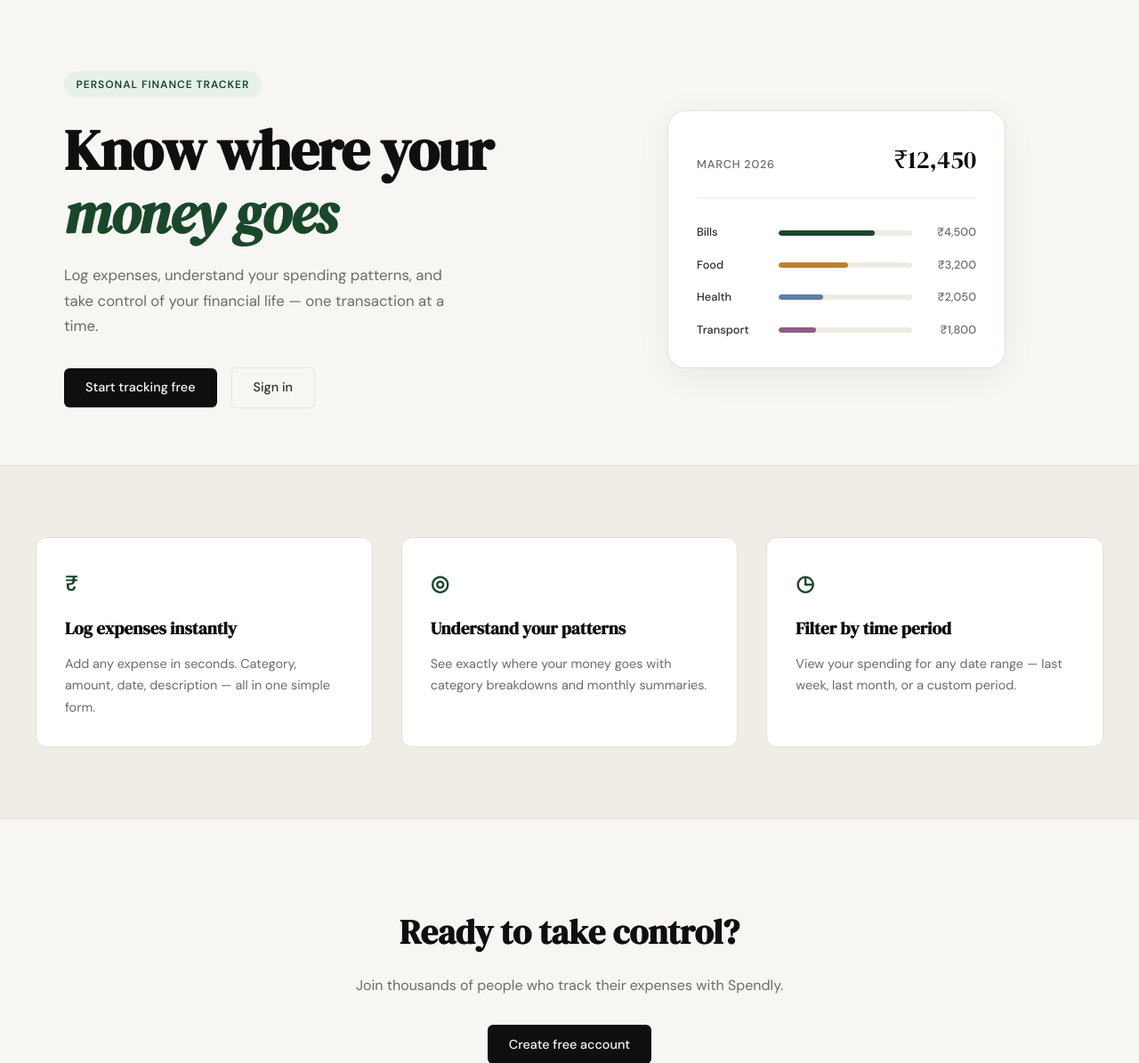
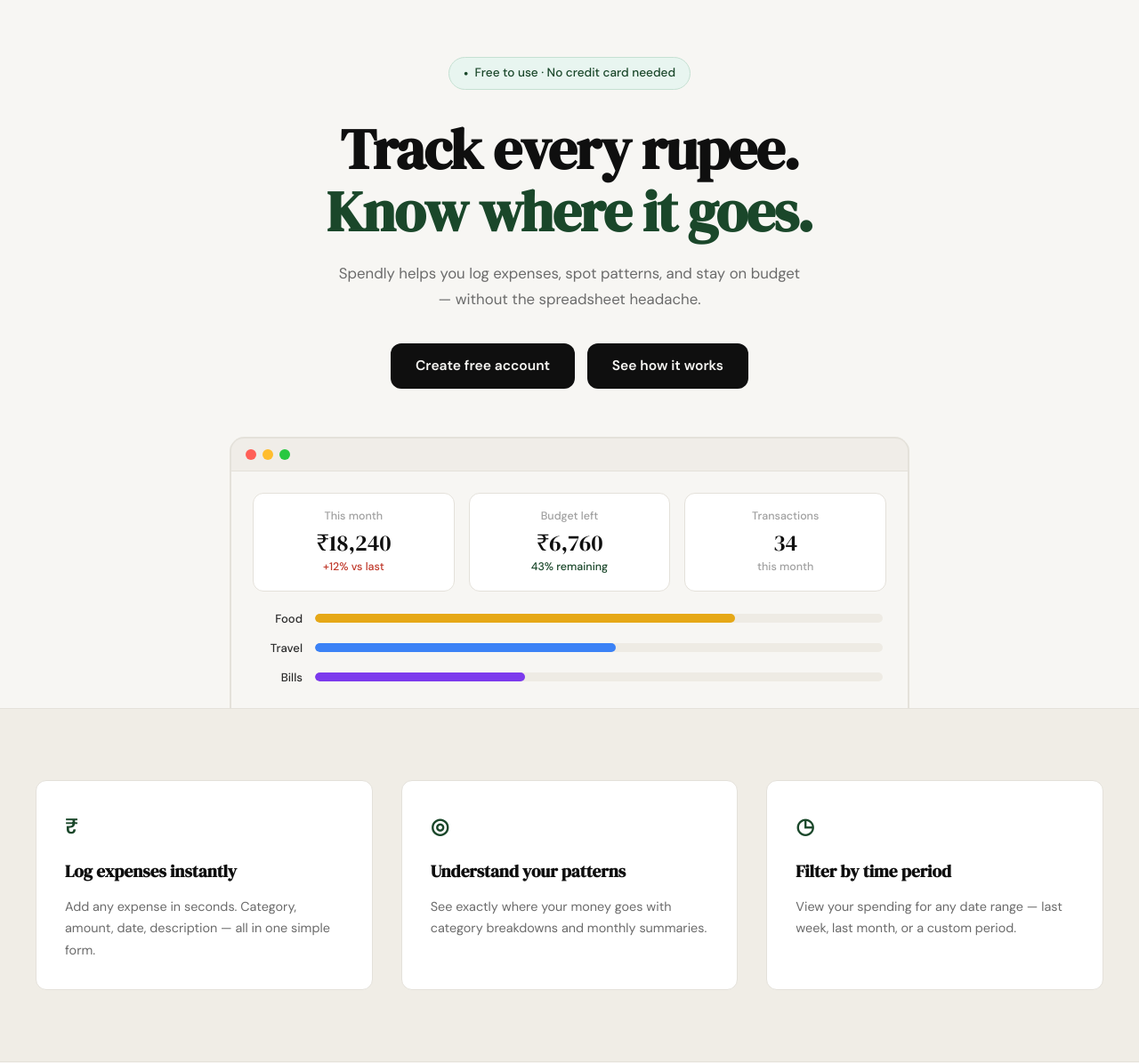
Before and after one commit to PK-SANGAMESWAR/Spendly-An-app-made-with-AI, a Flask app: page / in a window 1280 px wide. Shown: the part 61-1256 px from the top of the page at 89% size. Run offline with Flask 3, Linux system fonts and the light colour scheme.

Commit message:
landing: redesign hero section to match mockup

```diff
--- a/app.py
+++ b/app.py
@@ -25,6 +25,11 @@ def login():
 @app.route("/terms")
 def terms():
     return render_template("terms.html")
+
+
+@app.route("/privacy")
+def privacy():
+    return render_template("privacy.html")
 
 
 # ------------------------------------------------------------------ #
--- /dev/null
+++ b/static/css/landing.css
@@ -0,0 +1,239 @@
+/* ------------------------------------------------------------------ */
+/* landing.css — hero section overrides only                          */
+/* ------------------------------------------------------------------ */
+
+/* ── Override the two-column hero grid ────────────────────────────── */
+.hero {
+    display: flex;
+    flex-direction: column;
+    align-items: center;
+    text-align: center;
+    padding: 4rem 2rem 0;
+    max-width: 860px;
+    margin: 0 auto;
+    gap: 0;
+}
+
+/* ── Badge ─────────────────────────────────────────────────────────── */
+.hero-badge {
+    display: inline-flex;
+    align-items: center;
+    gap: 0.45rem;
+    background: #e8f5f0;
+    color: #1a472a;
+    font-size: 0.85rem;
+    font-weight: 500;
+    letter-spacing: 0;
+    text-transform: none;
+    padding: 0.4rem 1rem;
+    border-radius: 999px;
+    margin-bottom: 2rem;
+    border: 1px solid #c5e0d2;
+}
+
+.hero-badge-dot {
+    color: var(--accent);
+    font-size: 0.55rem;
+    line-height: 1;
+}
+
+/* ── Headline ──────────────────────────────────────────────────────── */
+.hero-title {
+    font-family: var(--font-display);
+    font-size: clamp(2.6rem, 6vw, 4rem);
+    line-height: 1.1;
+    letter-spacing: -0.02em;
+    color: var(--ink);
+    margin-bottom: 1.25rem;
+    font-style: normal;
+}
+
+.hero-title .hero-title-line2 {
+    display: block;
+    color: var(--accent);
+    font-style: normal;
+}
+
+/* Remove old <em> italic style inside hero */
+.hero-title em {
+    font-style: normal;
+    color: var(--accent);
+}
+
+/* ── Subtitle ──────────────────────────────────────────────────────── */
+.hero-subtitle {
+    font-size: 1.05rem;
+    color: var(--ink-muted);
+    line-height: 1.7;
+    max-width: 520px;
+    margin: 0 auto 2.25rem;
+    text-align: center;
+}
+
+/* ── CTA buttons ───────────────────────────────────────────────────── */
+.hero-actions {
+    display: flex;
+    gap: 0.85rem;
+    align-items: center;
+    justify-content: center;
+    margin-bottom: 3.5rem;
+    flex-wrap: wrap;
+}
+
+.btn-hero-primary {
+    display: inline-block;
+    background: var(--ink);
+    color: var(--paper);
+    padding: 0.8rem 1.75rem;
+    border-radius: var(--radius-md);
+    font-family: var(--font-body);
+    font-size: 0.975rem;
+    font-weight: 600;
+    text-decoration: none;
+    transition: background 0.2s;
+    white-space: nowrap;
+}
+
+.btn-hero-primary:hover { background: var(--accent); }
+
+.btn-hero-secondary {
+    display: inline-block;
+    background: var(--ink);
+    color: var(--paper);
+    padding: 0.8rem 1.75rem;
+    border-radius: var(--radius-md);
+    font-family: var(--font-body);
+    font-size: 0.975rem;
+    font-weight: 600;
+    text-decoration: none;
+    transition: background 0.2s;
+    white-space: nowrap;
+}
+
+.btn-hero-secondary:hover { background: var(--ink-soft); }
+
+/* ── Browser / dashboard mock ──────────────────────────────────────── */
+.hero-dashboard {
+    width: 100%;
+    max-width: 760px;
+    background: #f0ede8;
+    border-radius: 14px 14px 0 0;
+    overflow: hidden;
+    box-shadow: 0 -2px 0 var(--border), 2px 0 0 var(--border), -2px 0 0 var(--border);
+}
+
+.dashboard-chrome {
+    display: flex;
+    align-items: center;
+    gap: 0.45rem;
+    padding: 0.75rem 1rem;
+    border-bottom: 1px solid var(--border);
+}
+
+.chrome-dot {
+    width: 12px;
+    height: 12px;
+    border-radius: 50%;
+    display: inline-block;
+}
+
+.chrome-red    { background: #ff5f57; }
+.chrome-yellow { background: #ffbd2e; }
+.chrome-green  { background: #28c840; }
+
+.dashboard-body {
+    background: var(--paper);
+    padding: 1.5rem;
+    display: flex;
+    flex-direction: column;
+    gap: 1.25rem;
+}
+
+/* ── Stat tiles ────────────────────────────────────────────────────── */
+.dash-stats {
+    display: grid;
+    grid-template-columns: repeat(3, 1fr);
+    gap: 1rem;
+}
+
+.dash-stat {
+    background: var(--paper-card);
+    border: 1px solid var(--border);
+    border-radius: var(--radius-md);
+    padding: 1rem 1.1rem;
+}
+
+.dash-stat-label {
+    font-size: 0.78rem;
+    color: var(--ink-faint);
+    margin-bottom: 0.3rem;
+    font-weight: 500;
+}
+
+.dash-stat-value {
+    font-family: var(--font-display);
+    font-size: 1.6rem;
+    color: var(--ink);
+    line-height: 1.1;
+    margin-bottom: 0.25rem;
+}
+
+.dash-stat-sub {
+    font-size: 0.78rem;
+    color: var(--ink-faint);
+    font-weight: 500;
+}
+
+.dash-sub-danger  { color: #c0392b; }
+.dash-sub-success { color: var(--accent); }
+
+/* ── Category bars ─────────────────────────────────────────────────── */
+.dash-bars {
+    display: flex;
+    flex-direction: column;
+    gap: 0.75rem;
+    padding: 0 0.25rem;
+}
+
+.dash-bar-row {
+    display: grid;
+    grid-template-columns: 52px 1fr;
+    align-items: center;
+    gap: 0.85rem;
+}
+
+.dash-bar-label {
+    font-size: 0.82rem;
+    font-weight: 500;
+    color: var(--ink-soft);
+    text-align: right;
+}
+
+.dash-bar-track {
+    height: 10px;
+    background: var(--border-soft);
+    border-radius: 999px;
+    overflow: hidden;
+}
+
+.dash-bar {
+    height: 100%;
+    border-radius: 999px;
+    transition: width 0.8s ease;
+}
+
+.dash-bar-food   { background: #e6a817; }
+.dash-bar-travel { background: #3b82f6; }
+.dash-bar-bills  { background: #7c3aed; }
+
+/* ── Responsive ────────────────────────────────────────────────────── */
+@media (max-width: 640px) {
+    .hero { padding: 3rem 1rem 0; }
+
+    .dash-stats { grid-template-columns: 1fr; gap: 0.75rem; }
+
+    .btn-hero-primary,
+    .btn-hero-secondary { width: 100%; text-align: center; }
+
+    .hero-actions { flex-direction: column; width: 100%; max-width: 320px; }
+}
--- a/templates/base.html
+++ b/templates/base.html
@@ -34,7 +34,7 @@
             <span class="brand-icon">◈</span>
             <span class="footer-name">Spendly</span>
             <p class="footer-copy">Track every rupee. Own your finances.</p>
-            <p><a href="{{ url_for('terms') }}">Terms and Conditions</a> · <a href="#">Privacy Policy</a></p>
+            <p><a href="{{ url_for('terms') }}">Terms and Conditions</a> · <a href="{{ url_for('privacy') }}">Privacy Policy</a></p>
         </div>
     </footer>
 
--- a/templates/landing.html
+++ b/templates/landing.html
@@ -2,64 +2,88 @@
 
 {% block title %}Spendly — Track Every Rupee{% endblock %}
 
+{% block head %}
+<link rel="stylesheet" href="{{ url_for('static', filename='css/landing.css') }}">
+{% endblock %}
+
 {% block content %}
 
 <section class="hero">
-    <div class="hero-inner">
-        <div class="hero-badge">Personal Finance Tracker</div>
-        <h1 class="hero-title">
-            Know where your<br>
-            <em>money goes</em>
-        </h1>
-        <p class="hero-subtitle">
-            Log expenses, understand your spending patterns,
-            and take control of your financial life —
-            one transaction at a time.
-        </p>
-        <div class="hero-actions">
-            <a href="{{ url_for('register') }}" class="btn-primary">Start tracking free</a>
-            <a href="{{ url_for('login') }}" class="btn-ghost">Sign in</a>
+
+    <!-- Badge -->
+    <div class="hero-badge">
+        <span class="hero-badge-dot">●</span> Free to use · No credit card needed
+    </div>
+
+    <!-- Headline -->
+    <h1 class="hero-title">
+        Track every rupee.<span class="hero-title-line2">Know where it goes.</span>
+    </h1>
+
+    <!-- Subtitle -->
+    <p class="hero-subtitle">
+        Spendly helps you log expenses, spot patterns, and stay
+        on budget — without the spreadsheet headache.
+    </p>
+
+    <!-- CTA buttons -->
+    <div class="hero-actions">
+        <a href="{{ url_for('register') }}" class="btn-hero-primary">Create free account</a>
+        <a href="#features" class="btn-hero-secondary">See how it works</a>
+    </div>
+
+    <!-- Browser mock dashboard -->
+    <div class="hero-dashboard">
+        <div class="dashboard-chrome">
+            <span class="chrome-dot chrome-red"></span>
+            <span class="chrome-dot chrome-yellow"></span>
+            <span class="chrome-dot chrome-green"></span>
         </div>
-    </div>
-    <div class="hero-visual">
-        <div class="mock-card">
-            <div class="mock-card-header">
-                <span class="mock-label">March 2026</span>
-                <span class="mock-total">₹12,450</span>
+        <div class="dashboard-body">
+            <!-- Stat tiles -->
+            <div class="dash-stats">
+                <div class="dash-stat">
+                    <div class="dash-stat-label">This month</div>
+                    <div class="dash-stat-value">₹18,240</div>
+                    <div class="dash-stat-sub dash-sub-danger">+12% vs last</div>
+                </div>
+                <div class="dash-stat">
+                    <div class="dash-stat-label">Budget left</div>
+                    <div class="dash-stat-value">₹6,760</div>
+                    <div class="dash-stat-sub dash-sub-success">43% remaining</div>
+                </div>
+                <div class="dash-stat">
+                    <div class="dash-stat-label">Transactions</div>
+                    <div class="dash-stat-value">34</div>
+                    <div class="dash-stat-sub">this month</div>
+                </div>
             </div>
-            <div class="mock-bars">
-                <div class="mock-bar-row">
-                    <span class="mock-cat">Bills</span>
-                    <div class="mock-bar-track">
-                        <div class="mock-bar" style="width: 72%"></div>
+            <!-- Category bars -->
+            <div class="dash-bars">
+                <div class="dash-bar-row">
+                    <span class="dash-bar-label">Food</span>
+                    <div class="dash-bar-track">
+                        <div class="dash-bar dash-bar-food" style="width: 74%"></div>
                     </div>
-                    <span class="mock-amt">₹4,500</span>
                 </div>
-                <div class="mock-bar-row">
-                    <span class="mock-cat">Food</span>
-                    <div class="mock-bar-track">
-                        <div class="mock-bar mock-bar-2" style="width: 52%"></div>
+                <div class="dash-bar-row">
+                    <span class="dash-bar-label">Travel</span>
+                    <div class="dash-bar-track">
+                        <div class="dash-bar dash-bar-travel" style="width: 53%"></div>
                     </div>
-                    <span class="mock-amt">₹3,200</span>
                 </div>
-                <div class="mock-bar-row">
-                    <span class="mock-cat">Health</span>
-                    <div class="mock-bar-track">
-                        <div class="mock-bar mock-bar-3" style="width: 33%"></div>
+                <div class="dash-bar-row">
+                    <span class="dash-bar-label">Bills</span>
+                    <div class="dash-bar-track">
+                        <div class="dash-bar dash-bar-bills" style="width: 37%"></div>
                     </div>
-                    <span class="mock-amt">₹2,050</span>
-                </div>
-                <div class="mock-bar-row">
-                    <span class="mock-cat">Transport</span>
-                    <div class="mock-bar-track">
-                        <div class="mock-bar mock-bar-4" style="width: 28%"></div>
-                    </div>
-                    <span class="mock-amt">₹1,800</span>
                 </div>
             </div>
         </div>
     </div>
+
 </section>
+
 
 <section class="features">
     <div class="features-inner">
```
Also changed, not shown: templates/privacy.html (added, +347 -0 lines).
